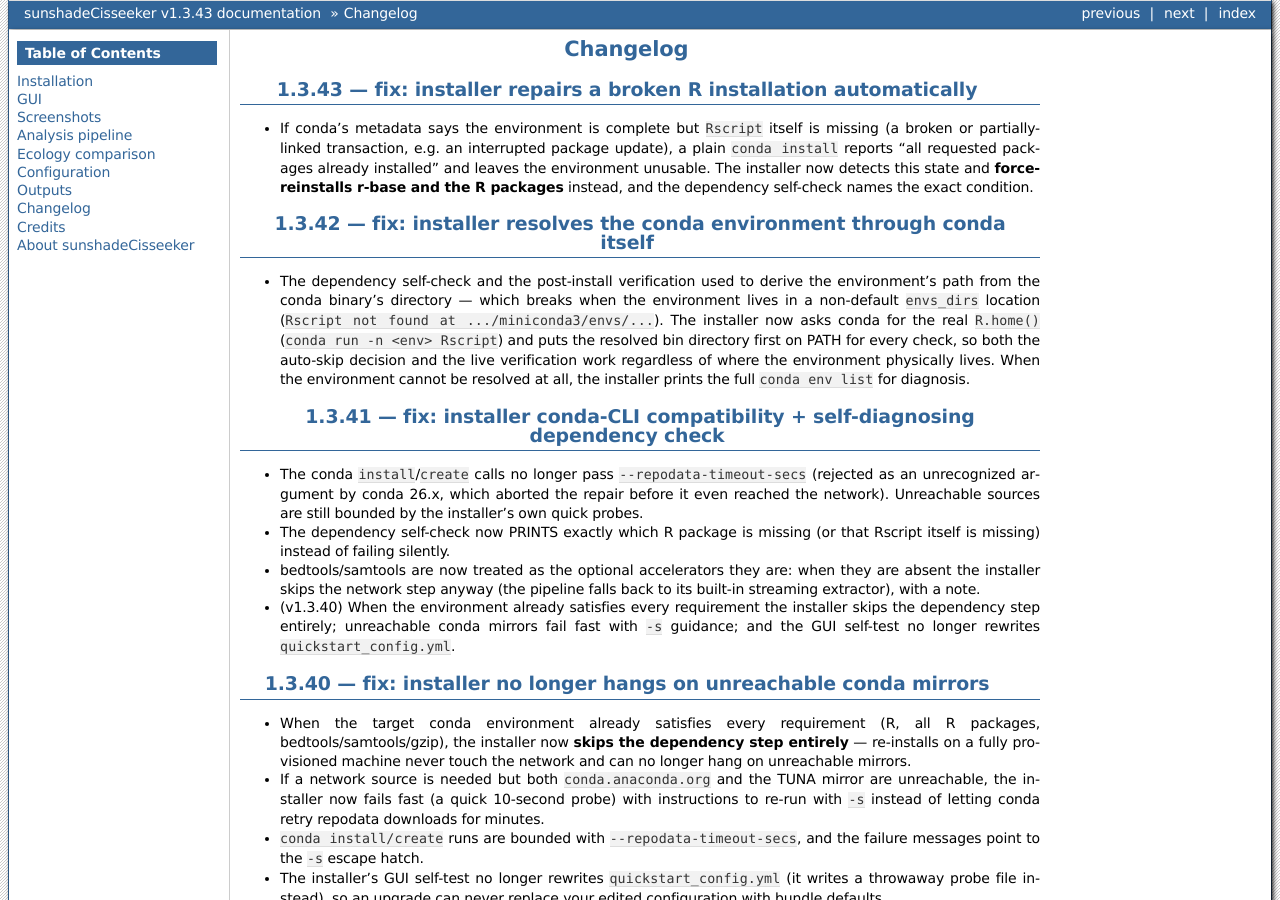
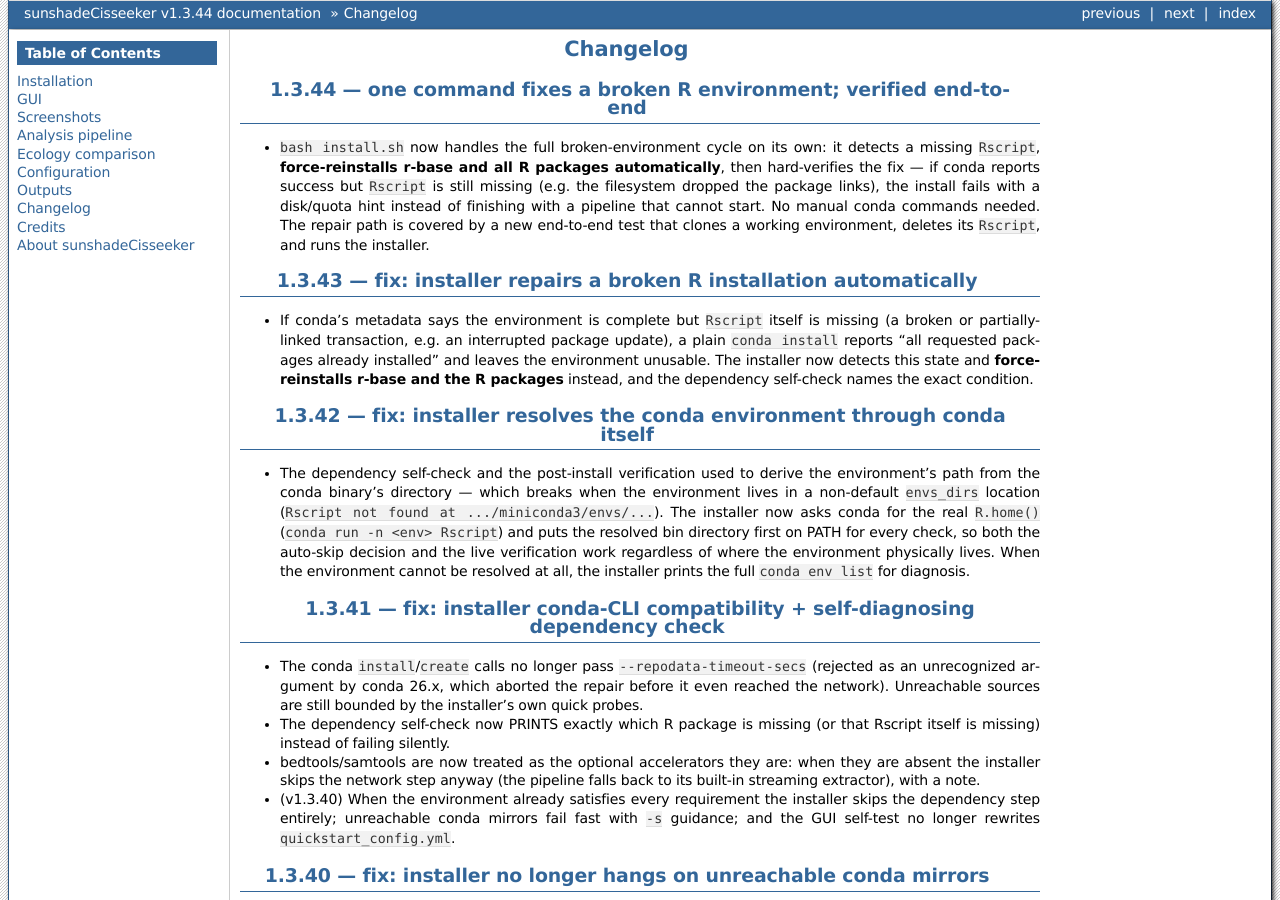
Before and after one commit to chenzhr23/sunshadeCisseeker-docs, a Sphinx documentation site: the page built from docs/content/Changelog.rst, in a window 1280 px wide and 900 px high. Built offline with Sphinx 7.4.7, drawn with Linux system fonts in a browser that asks for light colours; some of the changed text lies outside the part shown.

```diff
--- a/docs/conf.py
+++ b/docs/conf.py
@@ -9,8 +9,8 @@
 copyright = "2026, sunshadeCisseeker developers"
 
 # The short X.Y version and the full release version.
-version = "v1.3.43"
-release = "v1.3.43"
+version = "v1.3.44"
+release = "v1.3.44"
 
 extensions = [
     "sphinx.ext.autosectionlabel",
--- a/docs/content/About sunshadeCisseeker.rst
+++ b/docs/content/About sunshadeCisseeker.rst
@@ -4,7 +4,7 @@
 sunshadeCisseeker identifies, annotates and compares promoter
 cis-regulatory elements across sun / facultative / shade plants.
 
-The current release is **1.3.43**; see :doc:`Changelog` for what changed in
+The current release is **1.3.44**; see :doc:`Changelog` for what changed in
 each version.
 
 Highlights
--- a/docs/content/Changelog.rst
+++ b/docs/content/Changelog.rst
@@ -1,5 +1,17 @@
 Changelog
 =========
+
+1.3.44 — one command fixes a broken R environment; verified end-to-end
+------------------------------------------------------------------------
+
+* ``bash install.sh`` now handles the full broken-environment cycle on its
+  own: it detects a missing ``Rscript``, **force-reinstalls r-base and all R
+  packages automatically**, then hard-verifies the fix — if conda reports
+  success but ``Rscript`` is still missing (e.g. the filesystem dropped the
+  package links), the install fails with a disk/quota hint instead of
+  finishing with a pipeline that cannot start. No manual conda commands
+  needed. The repair path is covered by a new end-to-end test that clones a
+  working environment, deletes its ``Rscript``, and runs the installer.
 
 1.3.43 — fix: installer repairs a broken R installation automatically
 ------------------------------------------------------------------------
```
